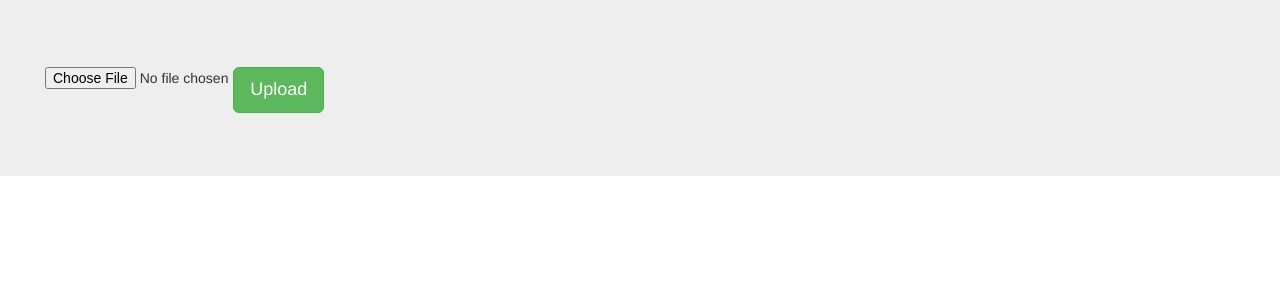
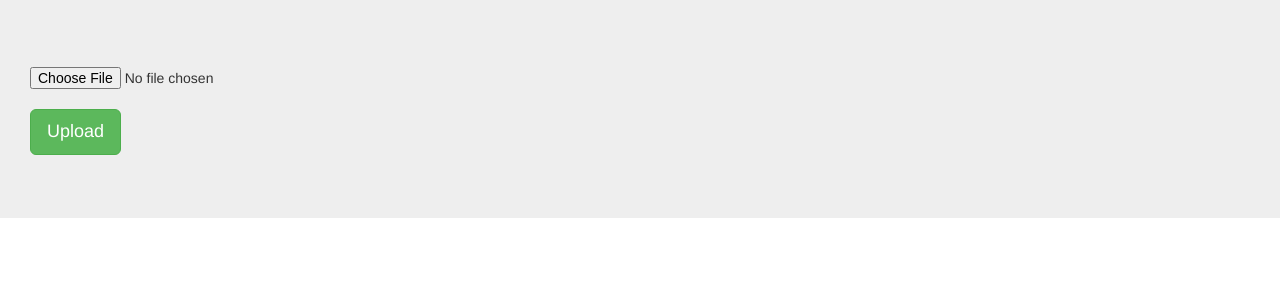
Before and after one commit to eoraptor/MappingTool, a Django app: page /mappingapp/upload/ in a window 1280 px wide. Shown: the part 51-351 px from the top of the page. Run offline with Django 3.2, Linux system fonts and the light colour scheme; the visitor is signed in with stand-in values (Sample User, id 1); some libraries are stand-ins or nearby versions.

Commit message:
0.1.0
Build for first demo

```diff
--- a/mapping_app_project/static/js/googlemaps.js
+++ b/mapping_app_project/static/js/googlemaps.js
@@ -21,15 +21,15 @@ var markers = [];
     var iconBase = 'http://labs.google.com/ridefinder/images/';
         var icons = {
           parking: {
-            name: 'OSL',
+            name: 'OSL  ',
             icon: iconBase + 'mm_20_red.png'
           },
           library: {
-            name: 'TCN',
+            name: '  TCN  ',
             icon: iconBase + 'mm_20_green.png'
           },
           info: {
-            name: 'C14',
+            name: '  C14  ',
             icon: iconBase + 'mm_20_yellow.png'
           }
         };
@@ -40,11 +40,11 @@ var markers = [];
           var type = icons[key];
           var name = type.name;
           var icon = type.icon;
-          var div = document.createElement("div");
-          div.innerHTML = '<img src="' + icon + '"> ' + name;
+          var div = document.createElement("row");
+          div.innerHTML = name + '<img src="' + icon + '">';
           legend.appendChild(div);
         }
-   map.controls[google.maps.ControlPosition.TOP_RIGHT].push(legend);
+   map.controls[google.maps.ControlPosition.BOTTOM].push(legend);
 
   var center;
   function calculateCenter() {
--- a/mapping_app_project/templates/mappingapp/upload.html
+++ b/mapping_app_project/templates/mappingapp/upload.html
@@ -19,13 +19,14 @@
 
             {% csrf_token %}
 
-            <div class="col-md-2">
+            <div class="span-2">
                 {{ form.file.errors }}
                 {{ form.file.help_text }}<br/>
                 {{ form.file }}
             </div><br />
-
+            <div class="span-2">
             <p><button type="submit" class="btn btn-success btn-lg">Upload</button></p>
+        </div>
         </form>
     </div>
 </div>
```
